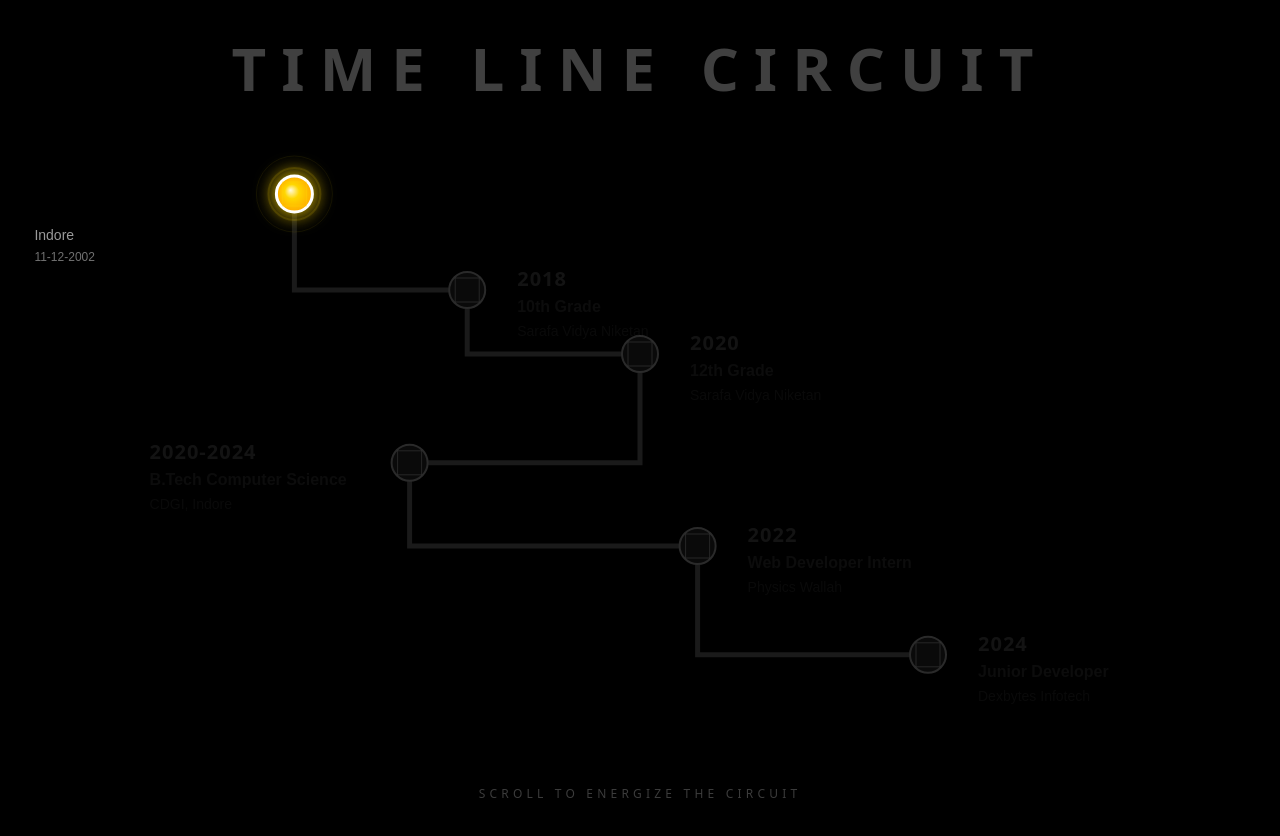
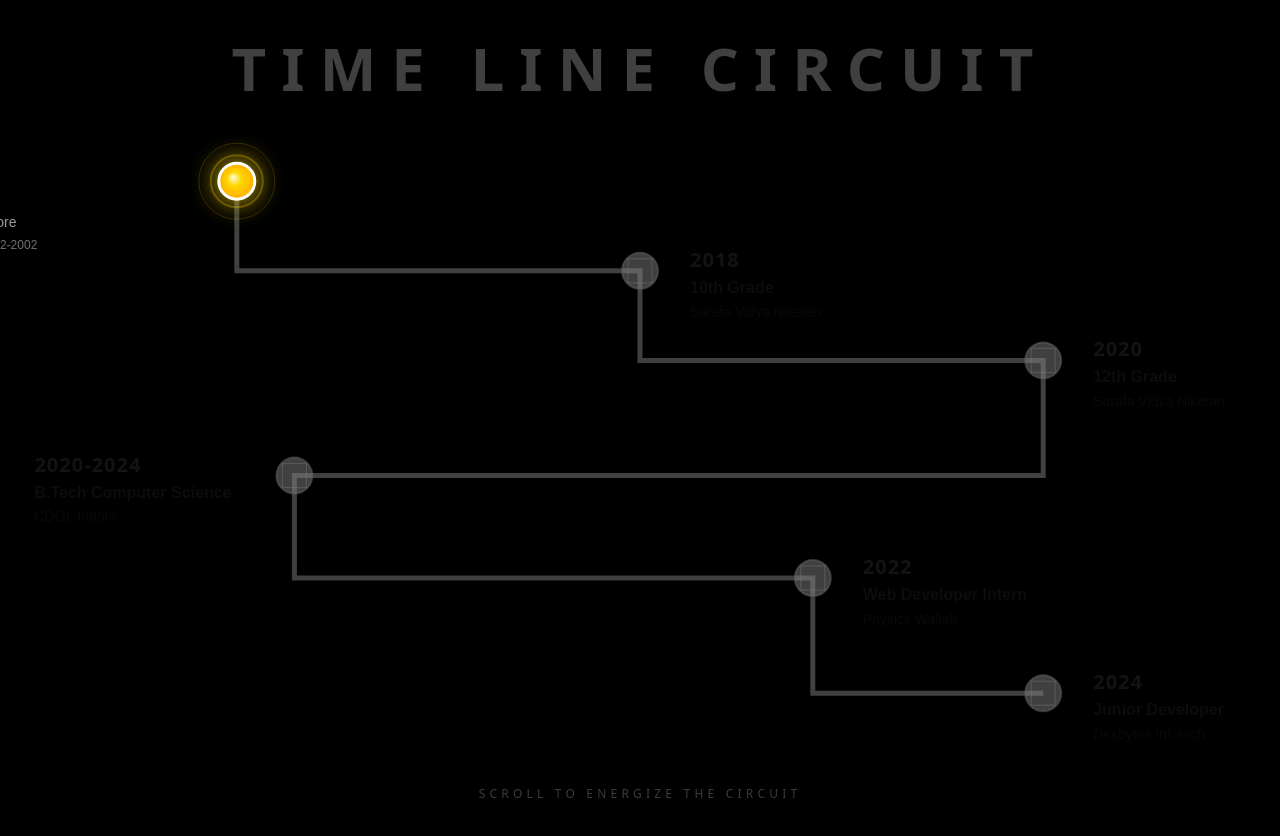
Before and after one commit to ujjawal8461/portfolio, a Next.js app: page / in a window 1280 px wide. Shown: the part 780-1616 px from the top of the page. Built offline with nearby package versions, Linux system fonts and the light colour scheme.

Commit message:
Changed the diagram of time line circuit

```diff
--- a/components/TimelineSection.tsx
+++ b/components/TimelineSection.tsx
@@ -15,48 +15,48 @@ export default function CircuitTimeline() {
             title: "Born",
             location: "Indore",
             date: "11-12-2002",
-            x: 0.2,
-            y: 0.1
+            x: 0.15,
+            y: 0.08
         },
         {
             id: 2,
             year: "2018",
             title: "10th Grade",
             location: "Sarafa Vidya Niketan",
-            x: 0.35,
-            y: 0.25
+            x: 0.5,
+            y: 0.22
         },
         {
             id: 3,
             year: "2020",
             title: "12th Grade",
             location: "Sarafa Vidya Niketan",
-            x: 0.5,
-            y: 0.35
+            x: 0.85,
+            y: 0.36
         },
         {
             id: 4,
             year: "2020-2024",
             title: "B.Tech Computer Science",
             location: "CDGI, Indore",
-            x: 0.3,
-            y: 0.52
+            x: 0.2,
+            y: 0.54
         },
         {
             id: 5,
             year: "2022",
             title: "Web Developer Intern",
             location: "Physics Wallah",
-            x: 0.55,
-            y: 0.65
+            x: 0.65,
+            y: 0.7
         },
         {
             id: 6,
             year: "2024",
             title: "Junior Developer",
             location: "Dexbytes Infotech",
-            x: 0.75,
-            y: 0.82
+            x: 0.85,
+            y: 0.88
         }
     ];
 
@@ -181,9 +181,9 @@ export default function CircuitTimeline() {
                 accumulatedLength += segmentLengths[i];
             }
 
-            // Draw inactive path
+            // Draw inactive path - matching HeroSection gray
             ctx.beginPath();
-            ctx.strokeStyle = "#1a1a1a";
+            ctx.strokeStyle = "rgba(128, 128, 128, 0.5)";
             ctx.lineWidth = 5;
             pathPoints.forEach((point, i) => {
                 if (i === 0) ctx.moveTo(point.x, point.y);
@@ -191,13 +191,13 @@ export default function CircuitTimeline() {
             });
             ctx.stroke();
 
-            // Draw activated path
+            // Draw activated path with glow
             if (scrollProgress > 0) {
                 ctx.beginPath();
                 ctx.strokeStyle = "#FFD700";
                 ctx.lineWidth = 5;
-                ctx.shadowBlur = 20;
-                ctx.shadowColor = "rgba(255, 215, 0, 0.6)";
+                ctx.shadowBlur = 30;
+                ctx.shadowColor = "rgba(255, 215, 0, 0.9)";
 
                 ctx.moveTo(pathPoints[0].x, pathPoints[0].y);
 
@@ -245,15 +245,16 @@ export default function CircuitTimeline() {
                     const pulseTime = Date.now() / 1000;
                     const pulse = Math.sin(pulseTime * 2 + index) * 0.2 + 0.8;
 
+                    // Outer glow rings with higher opacity
                     ctx.beginPath();
                     ctx.arc(x, y, 26, 0, Math.PI * 2);
-                    ctx.strokeStyle = `rgba(255, 215, 0, ${0.2 * pulse})`;
+                    ctx.strokeStyle = `rgba(255, 215, 0, ${0.4 * pulse})`;
                     ctx.lineWidth = 2;
                     ctx.stroke();
 
                     ctx.beginPath();
                     ctx.arc(x, y, 38, 0, Math.PI * 2);
-                    ctx.strokeStyle = `rgba(255, 215, 0, ${0.1 * pulse})`;
+                    ctx.strokeStyle = `rgba(255, 215, 0, ${0.25 * pulse})`;
                     ctx.lineWidth = 1;
                     ctx.stroke();
                 }
@@ -265,8 +266,8 @@ export default function CircuitTimeline() {
                     const pulseTime = Date.now() / 1000;
                     const pulse = Math.sin(pulseTime * 2 + index) * 0.2 + 0.8;
 
-                    ctx.shadowBlur = 30 * pulse;
-                    ctx.shadowColor = "#FFD700";
+                    ctx.shadowBlur = 40 * pulse;
+                    ctx.shadowColor = "rgba(255, 215, 0, 0.9)";
 
                     const gradient = ctx.createRadialGradient(x - 4, y - 4, 0, x, y, 18);
                     gradient.addColorStop(0, "#FFF");
@@ -280,24 +281,25 @@ export default function CircuitTimeline() {
                     ctx.stroke();
                     ctx.shadowBlur = 0;
                 } else {
-                    ctx.fillStyle = "#0a0a0a";
+                    // Inactive node - matching HeroSection gray
+                    ctx.fillStyle = "rgba(128, 128, 128, 0.5)";
                     ctx.fill();
-                    ctx.strokeStyle = "#2a2a2a";
+                    ctx.strokeStyle = "rgba(100, 100, 100, 0.5)";
                     ctx.lineWidth = 2;
                     ctx.stroke();
                 }
 
-                ctx.strokeStyle = milestoneReached ? "rgba(255, 215, 0, 0.35)" : "rgba(80, 80, 80, 0.4)";
+                ctx.strokeStyle = milestoneReached ? "rgba(255, 215, 0, 0.4)" : "rgba(128, 128, 128, 0.4)";
                 ctx.lineWidth = 1;
                 ctx.strokeRect(x - 12, y - 12, 24, 24);
             });
 
-            // Energy particle
+            // Energy particle with enhanced glow
             if (scrollProgress > 0 && scrollProgress < 1) {
                 const gradient = ctx.createRadialGradient(particleX, particleY, 0, particleX, particleY, 50);
-                gradient.addColorStop(0, "rgba(255, 255, 255, 0.95)");
-                gradient.addColorStop(0.3, "rgba(255, 215, 0, 0.7)");
-                gradient.addColorStop(0.7, "rgba(255, 180, 0, 0.3)");
+                gradient.addColorStop(0, "rgba(255, 255, 255, 1)");
+                gradient.addColorStop(0.3, "rgba(255, 215, 0, 0.9)");
+                gradient.addColorStop(0.7, "rgba(255, 180, 0, 0.5)");
                 gradient.addColorStop(1, "rgba(255, 160, 60, 0)");
 
                 ctx.beginPath();
@@ -308,8 +310,8 @@ export default function CircuitTimeline() {
                 ctx.beginPath();
                 ctx.arc(particleX, particleY, 10, 0, Math.PI * 2);
                 ctx.fillStyle = "#FFF";
-                ctx.shadowBlur = 25;
-                ctx.shadowColor = "#FFD700";
+                ctx.shadowBlur = 35;
+                ctx.shadowColor = "rgba(255, 215, 0, 0.9)";
                 ctx.fill();
                 ctx.shadowBlur = 0;
             }
@@ -359,7 +361,7 @@ export default function CircuitTimeline() {
                             let textOffset = 50;
 
                             // Adjust positioning for specific milestones to avoid overlap
-                            if (milestone.x < 0.35) {
+                            if (milestone.x < 0.4) {
                                 textLeft = textLeft - 260; // Left side
                             } else {
                                 textLeft = textLeft + textOffset; // Right side
```
